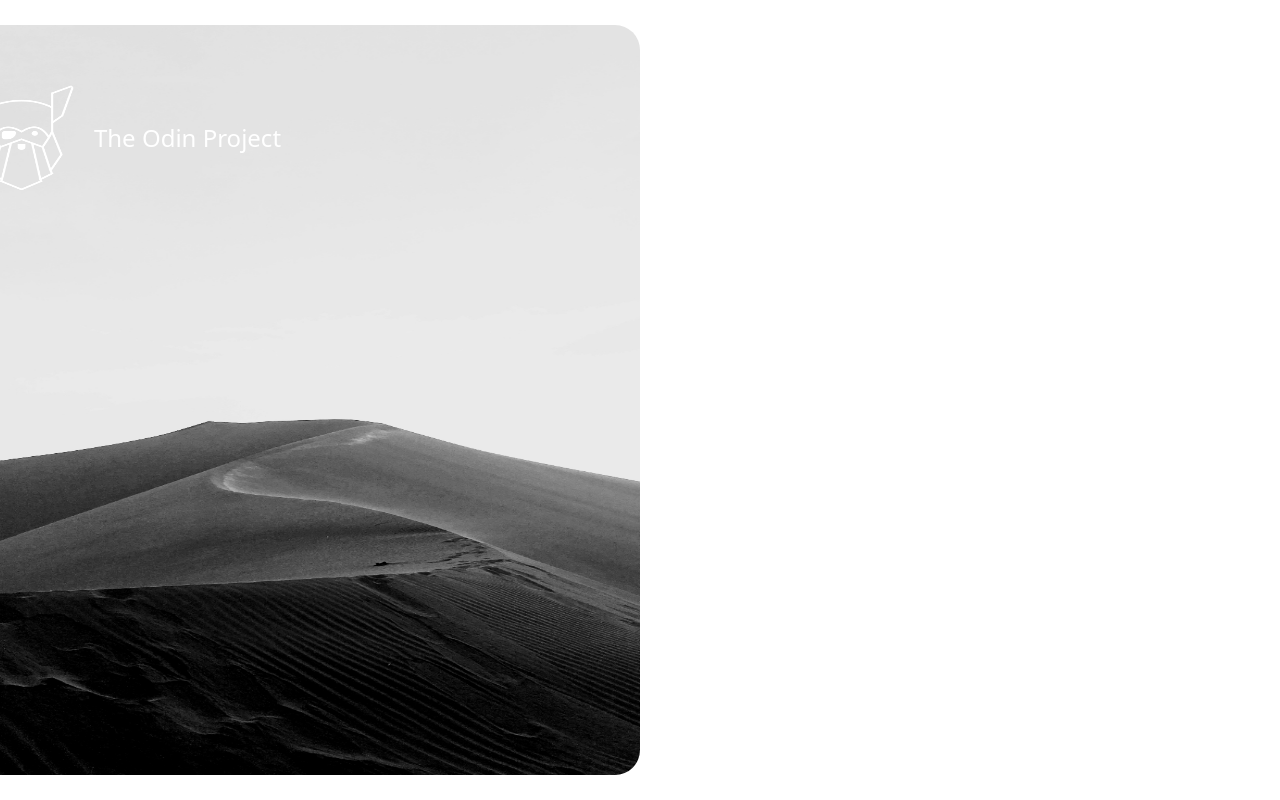
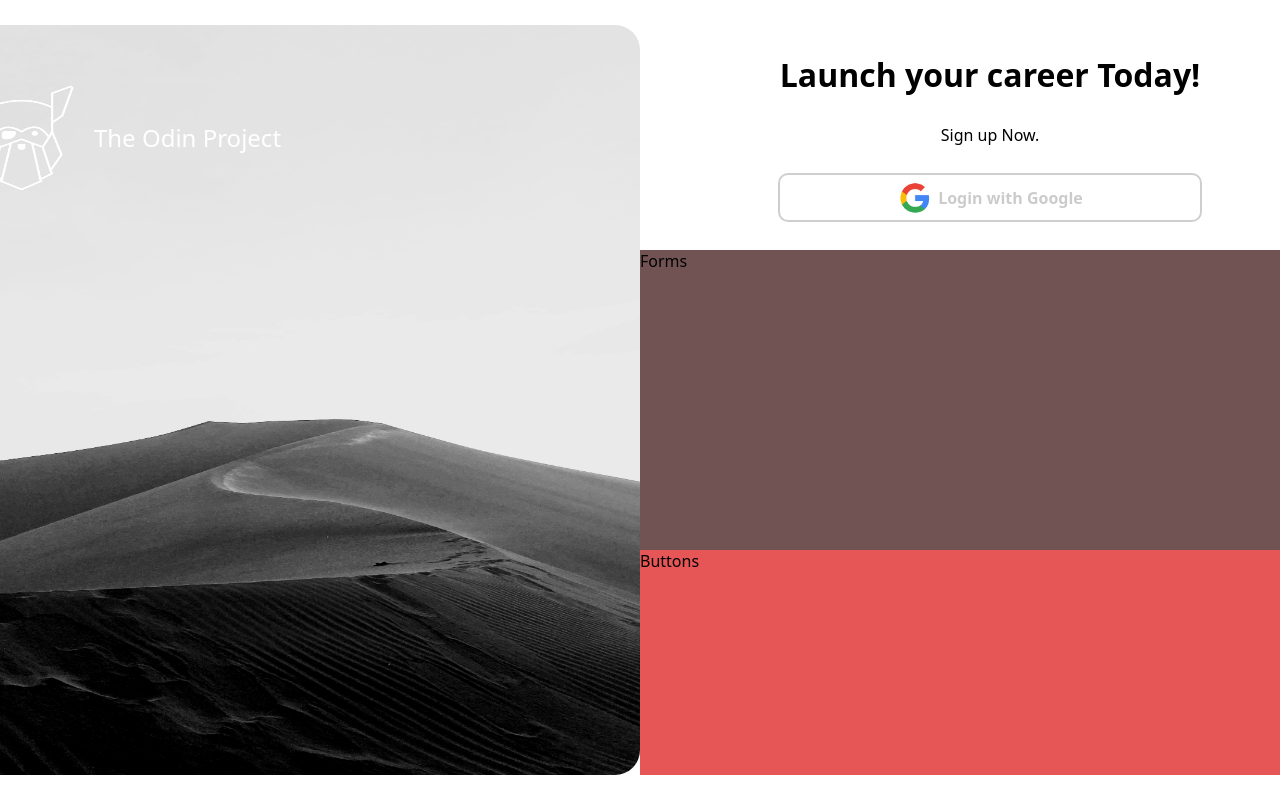
Before and after one commit to SKumr20/signupTOP, a plain HTML site: page index.html in a window 1280 px wide. Shown: the top 800 px of the page. Drawn offline with Linux system fonts and the light colour scheme.

Commit message:
Add google login style

```diff
--- a/index.html
+++ b/index.html
@@ -16,6 +16,20 @@
             </div>
         </div>
         <div class="forms">
+            <div class="heading">
+                <h1>Launch your career Today!</h1>
+                Sign up Now.
+                <div class="google">
+                    <img src="./Images/googleLogo.png">
+                    Login with Google
+                </div>
+            </div>
+            <div class="formArea">
+                Forms
+            </div>
+            <div class="buttons">
+                Buttons
+            </div>
         </div>
     </div>
 </body>
--- a/style.css
+++ b/style.css
@@ -5,6 +5,7 @@
 
 html, body {
     height: 100%;
+    font-family: system-ui, -apple-system, BlinkMacSystemFont, 'Segoe UI', Roboto, Oxygen, Ubuntu, Cantarell, 'Open Sans', 'Helvetica Neue', sans-serif;
 }
 body {
     background-color: #F2F2F2;
@@ -38,13 +39,53 @@ body {
 }
 
 .forms {
+    display: flex;
+    flex-direction: column;
     height: 750px;
     width: 700px;
     border-radius: 25px;
 }
 
+.heading {
+    display: flex;
+    flex-direction: column;
+    justify-content: space-evenly;
+    align-items: center;
+    height: 30%;
+    width: 100%;
+}
+
+.google {
+    display: flex;
+    justify-content: center;
+    align-items: center;
+    height: 20%;
+    width: 60%;
+    gap: 5px;
+    border: 2px solid rgba(0, 0, 0, 0.192);
+    border-radius: 10px;
+    font-weight: bold;
+    color: rgba(0, 0, 0, 0.205);
+}
+
+.google img {
+    height: 80%;
+    width: auto;
+}
+
+.formArea {
+    background-color: #725353;
+    height: 40%;
+    width: 100%;
+}
+
+.buttons {
+    background-color: #e65656;
+    height: 30%;
+    width: 100%;
+}
+
 .logo {
-    font-family: system-ui, -apple-system, BlinkMacSystemFont, 'Segoe UI', Roboto, Oxygen, Ubuntu, Cantarell, 'Open Sans', 'Helvetica Neue', sans-serif;
     font-size: 1.5rem;
     color: white;
     display: flex;
```
Also changed, not shown: Images/googleLogo.png (added).
